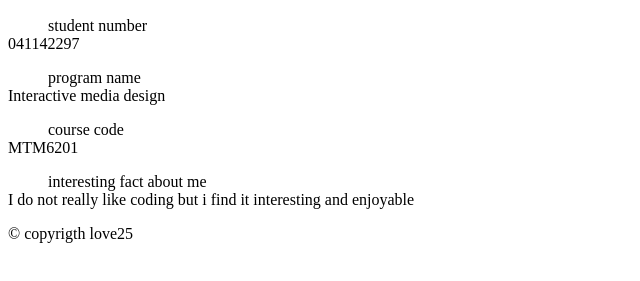
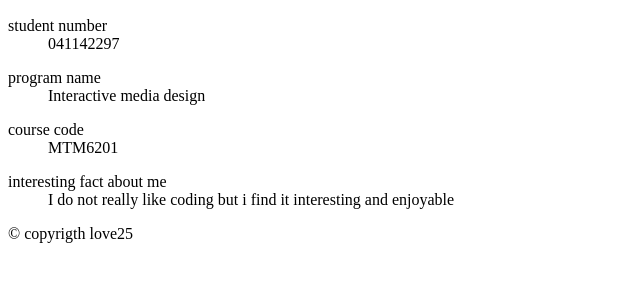
Before and after one commit to mabi0010/mtm6201-week1, a plain HTML site: page index.html in a window 1280 px wide. Shown: the part 355-636 px from the top of the page, without its empty margins (0-640 px from the left). Drawn offline with Linux system fonts and the light colour scheme.

Commit message:
new list html

```diff
--- a/index.html
+++ b/index.html
@@ -13,20 +13,20 @@
         <h2>About me </h2>
         <img src="images/_DSC1774.JPG" alt=" my self" width="300" id="my-image">
         <dl>
-            <dd>student number</dd>
-            <dt>041142297</dt>
+            <dt>student number</dt>
+            <dd>041142297</dd>
         </dl>
         <dl>
-            <dd>program name</dd>
-            <dt>Interactive media design</dt>
+            <dt>program name</dt>
+            <dd>Interactive media design</dd>
         </dl>
         <dl>
-            <dd>course code</dd>
-            <dt>MTM6201</dt>
+            <dt>course code</dt>
+            <dd>MTM6201</dd>
         </dl>
         <dl>
-            <dd>interesting fact about me</dd>
-            <dt>I do not really like coding but i find it interesting and enjoyable</dt>
+            <dt>interesting fact about me</dt>
+            <dd>I do not really like coding but i find it interesting and enjoyable</dd>
         </dl>
     </main>
     <footer>
```
